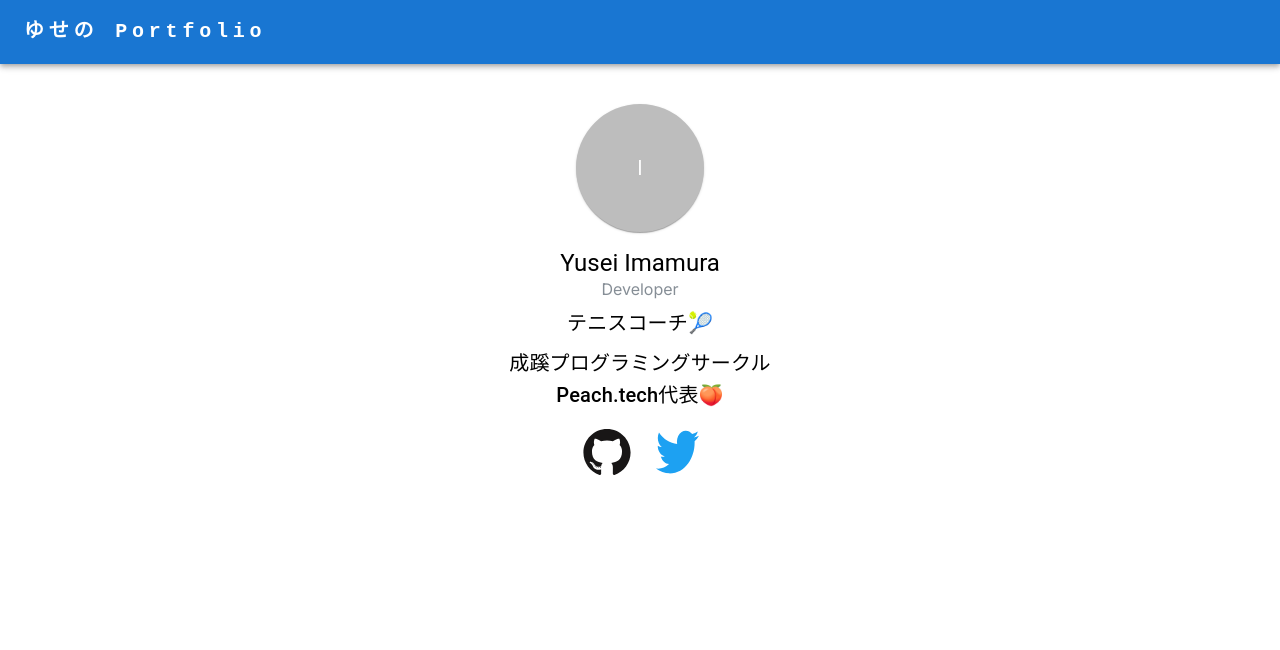
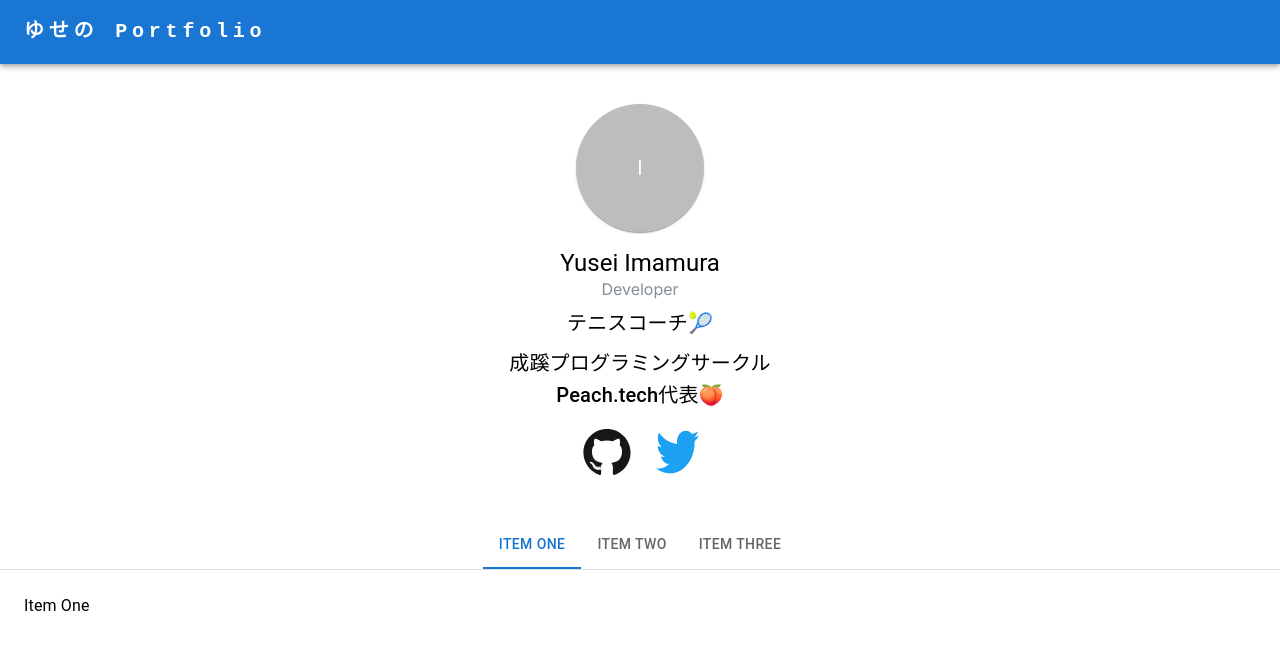
Before and after one commit to yusei53/yusei53-portfolio, a Next.js app: page / in a window 1280 px wide. Shown: the top 650 px of the page. Built offline with nearby package versions, Linux system fonts and the light colour scheme.

Commit message:
TabPanelを実装

```diff
--- /dev/null
+++ b/src/app/components/molecule/CustomTabPanel.tsx
@@ -0,0 +1,29 @@
+import { Box, Typography } from "@mui/material";
+
+type CustomTabPanel = {
+  children?: React.ReactNode;
+  index: number;
+  value: number;
+};
+
+export function CustomTabPanel(props: CustomTabPanel) {
+  const { children, value, index, ...other } = props;
+
+  return (
+    <div
+      role="tabpanel"
+      hidden={value !== index}
+      id={`simple-tabpanel-${index}`}
+      aria-labelledby={`simple-tab-${index}`}
+      {...other}
+    >
+      {value === index && (
+        <Box sx={{ p: 3 }}>
+          <Typography>{children}</Typography>
+        </Box>
+      )}
+    </div>
+  );
+}
+
+export default CustomTabPanel;
--- /dev/null
+++ b/src/app/components/organisms/TabPanel.tsx
@@ -0,0 +1,32 @@
+import { Box, Tab, Tabs } from "@mui/material";
+import React from "react";
+import CustomTabPanel from "../molecule/CustomTabPanel";
+
+export default function TabPanel() {
+  const [value, setValue] = React.useState(0);
+
+  const handleChange = (event: React.SyntheticEvent, newValue: number) => {
+    setValue(newValue);
+  };
+
+  return (
+    <>
+      <Box sx={{ borderBottom: 1, borderColor: "divider" }}>
+        <Tabs value={value} onChange={handleChange} centered>
+          <Tab label="Item One" />
+          <Tab label="Item Two" />
+          <Tab label="Item Three" />
+        </Tabs>
+      </Box>
+      <CustomTabPanel value={value} index={0}>
+        Item One
+      </CustomTabPanel>
+      <CustomTabPanel value={value} index={1}>
+        Item Two
+      </CustomTabPanel>
+      <CustomTabPanel value={value} index={2}>
+        Item Three
+      </CustomTabPanel>
+    </>
+  );
+}
--- a/src/app/page.tsx
+++ b/src/app/page.tsx
@@ -2,12 +2,14 @@
 
 import { Header } from "./components/organisms/Header";
 import { Introduction } from "./components/organisms/Introduction";
+import TabPanel from "./components/organisms/TabPanel";
 
 export default function Home() {
   return (
     <>
       <Header />
       <Introduction />
+      <TabPanel />
     </>
   );
 }
```
